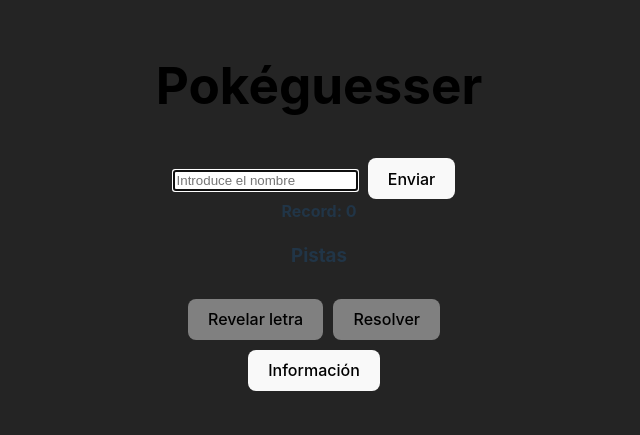
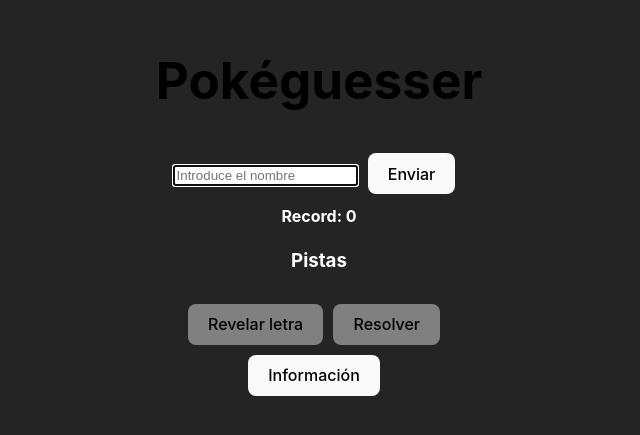
Before and after one commit to jaimemartinez-99/pokeguesser, a React (Vite) app: page /app in a window 1280 px wide. Shown: the part 193-628 px from the top of the page, without its empty margins (321-961 px from the left). Built offline with nearby package versions, Linux system fonts and the light colour scheme; no server answers.

Commit message:
css changesv2

```diff
--- a/src/App.css
+++ b/src/App.css
@@ -6,6 +6,14 @@
   height: 100vh;
   margin: 0;
   padding: 0;
+}
+.record-text {
+  color: white;
+  margin-top:10px; /* Cambia esto al color que desees para "Record" */
+}
+
+.pistas-text {
+  color: white; /* Cambia esto al color que desees para "Pistas" */
 }
 
 .app-container {
--- a/src/App.jsx
+++ b/src/App.jsx
@@ -189,10 +189,10 @@
         />
         <button className="submit-button" type="submit">Enviar</button>
       </form>
-      <b>Record: {record}</b>
+      <b className="record-text">Record: {record}</b>
       {successMessage && <p style={{ color: 'green' }}>{successMessage}</p>}
       <div className="pistas">
-        <h3>Pistas</h3>
+        <h3 className="pistas-text">Pistas</h3>
         <button className={`ayuda ${record < 1 ? 'button-disabled' : ''}`} onClick={handleRevealLetterClick} title="Coste: 1 punto">
           Revelar letra
         </button>
```
